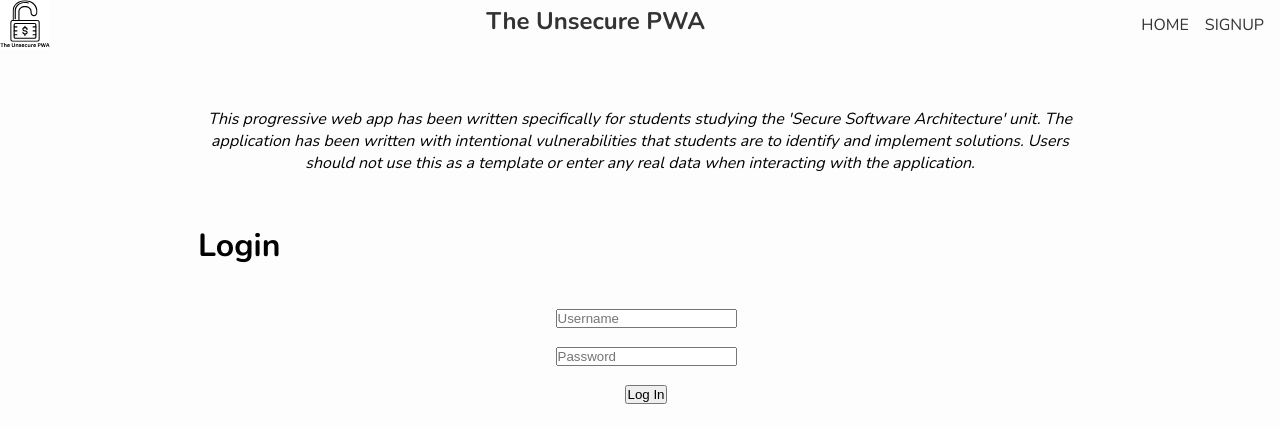
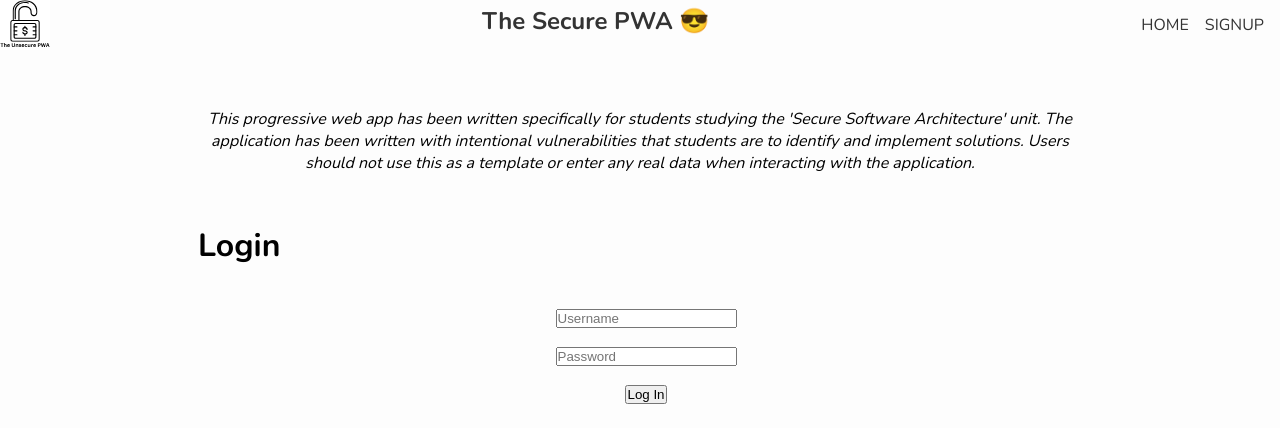
Before and after one commit to Person-ification/Unsecure-PWA, a Flask app: page / in a window 1280 px wide. Shown: the top 428 px of the page. Run offline with Flask 3, Linux system fonts and the light colour scheme.

Commit message:
Update layout.html

```diff
--- a/templates/layout.html
+++ b/templates/layout.html
@@ -6,30 +6,25 @@
     <meta http-equiv="X-UA-Compatible" content="ie=edge">
     <meta name="theme-color" content="#14E6DD">
 
-    <title>The Unsecure PWA</title>
+    <title>The Secure PWA 😎</title>
 
-    <!-- PWA Manifest and Icons -->
     <link rel="manifest" href="{{ url_for('static', filename='manifest.json') }}">
     <link rel="icon" type="image/x-icon" href="{{ url_for('static', filename='images/favicon.png') }}">
 
-    <!-- CSS -->
     <link rel="stylesheet" type="text/css" href="{{ url_for('static', filename='css/style.css') }}">
 </head>
 <body>
     <nav>
-        <!-- Corrected Path and used url_for -->
         <img src="{{ url_for('static', filename='images/logo.svg') }}" alt="The unsecure website logo." style="max-height: 50px;">
-        <h1>The Unsecure PWA</h1>
+        <h1>The Secure PWA 😎</h1>
 
         <ul class="topnav">
             <li><a href="{{ url_for('index') }}">Home</a></li>
 
             {% if session.get('user') %}
-                <!-- Show these links only when logged in -->
                 <li><a href="{{ url_for('success') }}">Success</a></li>
                 <li><a href="{{ url_for('logout') }}">Logout</a></li>
             {% else %}
-                <!-- Show these links when logged out -->
                 <li><a href="{{ url_for('signup') }}">Signup</a></li>
             {% endif %}
         </ul>
@@ -40,21 +35,14 @@
             <em>This progressive web app has been written specifically for students studying the 'Secure Software Architecture' unit. The application has been written with intentional vulnerabilities that students are to identify and implement solutions. Users should not use this as a template or enter any real data when interacting with the application.</em>
         </div>
 
-        <!-- ✅ CRITICAL FIX: This block is now defined exactly ONCE -->
         <div class="content">
             {% block content %}{% endblock %}
         </div>
     </main>
 
-    <!-- Scripts -->
     <script src="{{ url_for('static', filename='js/serviceWorker.js') }}"></script>
     <script src="{{ url_for('static', filename='js/app.js') }}"></script>
 
-    <!--
-         🔒 SECURITY NOTE:
-         I removed the link to 'getfreebootstrap.ru'.
-         In a secure application, never include scripts from untrusted external domains
-         (Supply Chain Attack risk).
     -->
 </body>
 </html>
```
